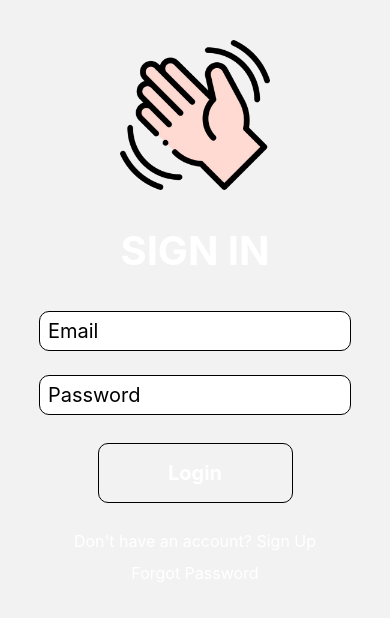
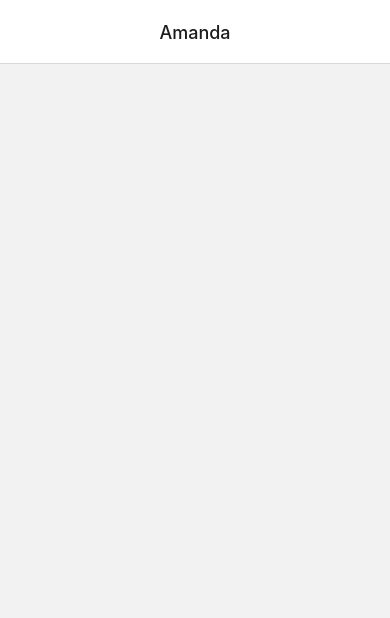
Before and after one commit to TeddysWrld/PortfolioProjects, a React Native app in the folder hey-there/: screen /Conversation in a window 390 px wide. Shown: the top 618 px of the page. Built offline with nearby package versions, Linux system fonts and the light colour scheme.

Commit message:
Conversation screen

```diff
--- a/hey-there/App.tsx
+++ b/hey-there/App.tsx
@@ -1,5 +1,5 @@
 import { SafeAreaView, Text, View } from 'react-native';
-import { SignIn, SignUp } from './screens';
+import { Conversation, SignIn, SignUp } from './screens';
 import * as React from 'react';
 import { NavigationContainer } from '@react-navigation/native';
 import { createNativeStackNavigator } from '@react-navigation/native-stack';
@@ -9,10 +9,13 @@ export default function App() {
   const AppStack = createNativeStackNavigator();
   return (
     <NavigationContainer>
-      <AppStack.Navigator initialRouteName='SignIn'>
+      <AppStack.Navigator initialRouteName='Conversation'>
         <AppStack.Screen name="SignUp" component={SignUp} options={{headerShown:false}} />
         <AppStack.Screen name="SignIn" component={SignIn} options={{headerShown:false}} />
+        <AppStack.Screen name="Conversation" component={Conversation} />
       </AppStack.Navigator>
     </NavigationContainer>
+
+
   );
 }
--- a/hey-there/package.json
+++ b/hey-there/package.json
@@ -13,13 +13,14 @@
     "@react-navigation/native": "^6.1.7",
     "@react-navigation/native-stack": "^6.9.13",
     "@types/react-native": "^0.72.2",
-    "expo": "^49.0.3",
+    "expo": "^49.0.5",
     "expo-status-bar": "~1.6.0",
     "nativewind": "^2.0.11",
     "postcss": "8.4.23",
     "react": "18.2.0",
     "react-native": "0.72.3",
     "react-native-elements": "^3.4.3",
+    "react-native-gifted-chat": "^2.4.0",
     "react-native-reanimated": "~3.3.0",
     "react-native-safe-area-context": "4.6.3",
     "react-native-screens": "^3.22.1",
--- /dev/null
+++ b/hey-there/screens/Conversation.tsx
@@ -0,0 +1,32 @@
+import React, { useEffect, useLayoutEffect, useState } from 'react';
+import { SafeAreaView, View, Text, StyleSheet } from 'react-native';
+import { GiftedChat } from 'react-native-gifted-chat';
+import { Layout } from 'react-native-reanimated';
+
+
+export const Conversation = ({navigation}: any ) => {
+
+    const [messages, setMessages] = useState<string[]>([]);
+
+    useLayoutEffect(() =>{
+
+        navigation.setOptions({
+            title: 'Amanda',
+            headerTitleAlign: "center",
+        })
+    })
+
+    // useEffect(() => {
+
+    //     setMessages([
+    //         id: '1',
+    //     ])
+    // }, [])
+
+    return(
+        <SafeAreaView>
+           <View></View>
+        </SafeAreaView>
+    )
+}
+const styles = StyleSheet.create({});
--- a/hey-there/screens/Profile.tsx
+++ b/hey-there/screens/Profile.tsx
@@ -4,9 +4,7 @@ import {
   SafeAreaView,
   Image,
   TextInput,
-  TouchableOpacity,
   ScrollView,
-  Pressable,
 } from "react-native";
 import React from "react";
 import { hexColours } from "../constants";
--- a/hey-there/screens/index.tsx
+++ b/hey-there/screens/index.tsx
@@ -1,2 +1,3 @@
 export * from './SignIn'
 export * from './SignUp'
+export * from './Conversation'
```
Also changed, not shown: 2 other files (tests, documents, lock files or other folders).
